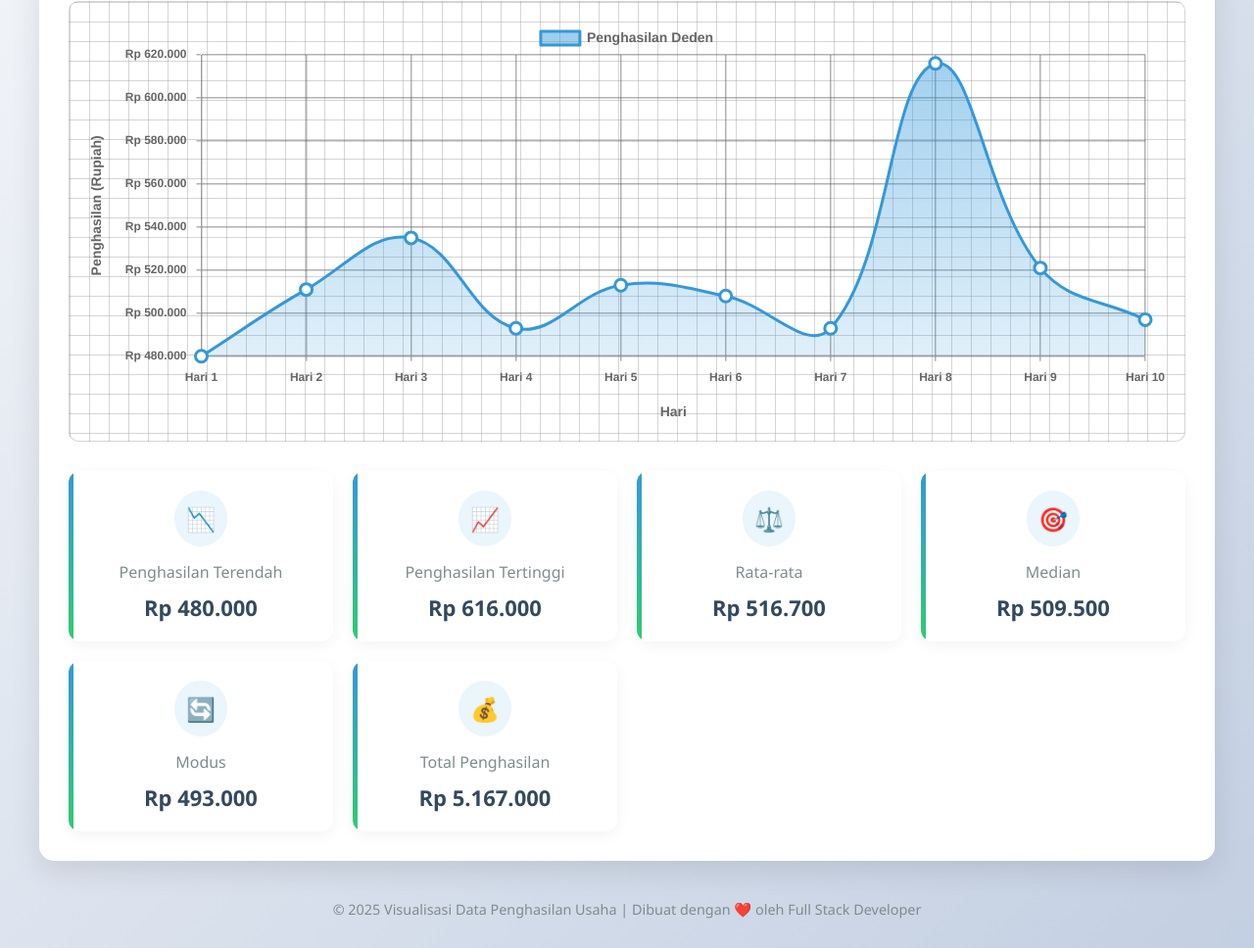
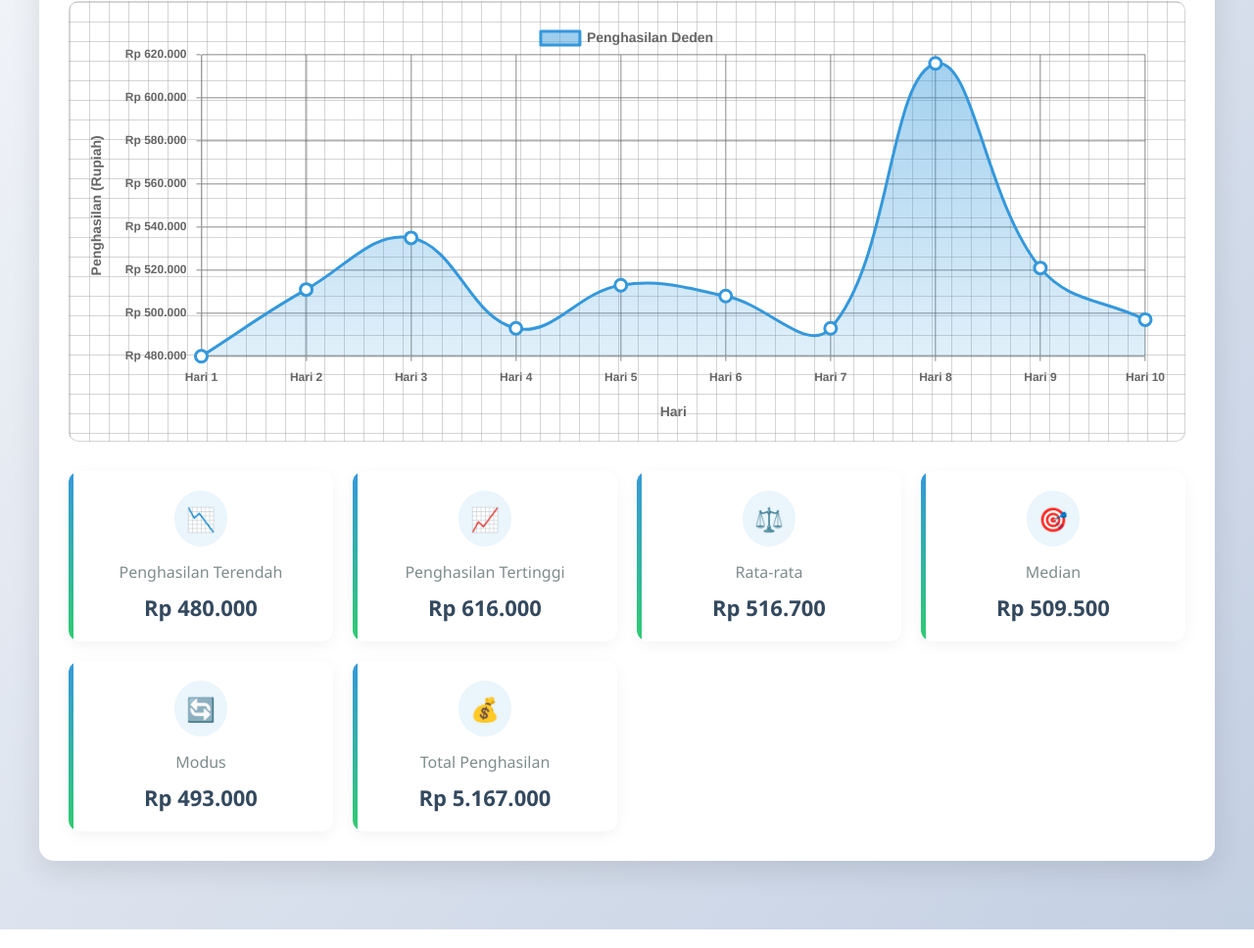
Before and after one commit to RAFIaerr/RAFIaerr.github.io, a plain HTML site: page index.html in a window 1280 px wide. Shown: the part 269-1237 px from the top of the page at 98% size. Drawn offline with nearby package versions, Linux system fonts and the light colour scheme.

Commit message:
Update index.html

```diff
--- a/index.html
+++ b/index.html
@@ -348,7 +348,7 @@
         </div>
 
         <footer>
-            <p>© 2025 Visualisasi Data Penghasilan Usaha | Dibuat dengan ❤️ oleh Full Stack Developer</p>
+            <p></p>
         </footer>
     </div>
 
```
